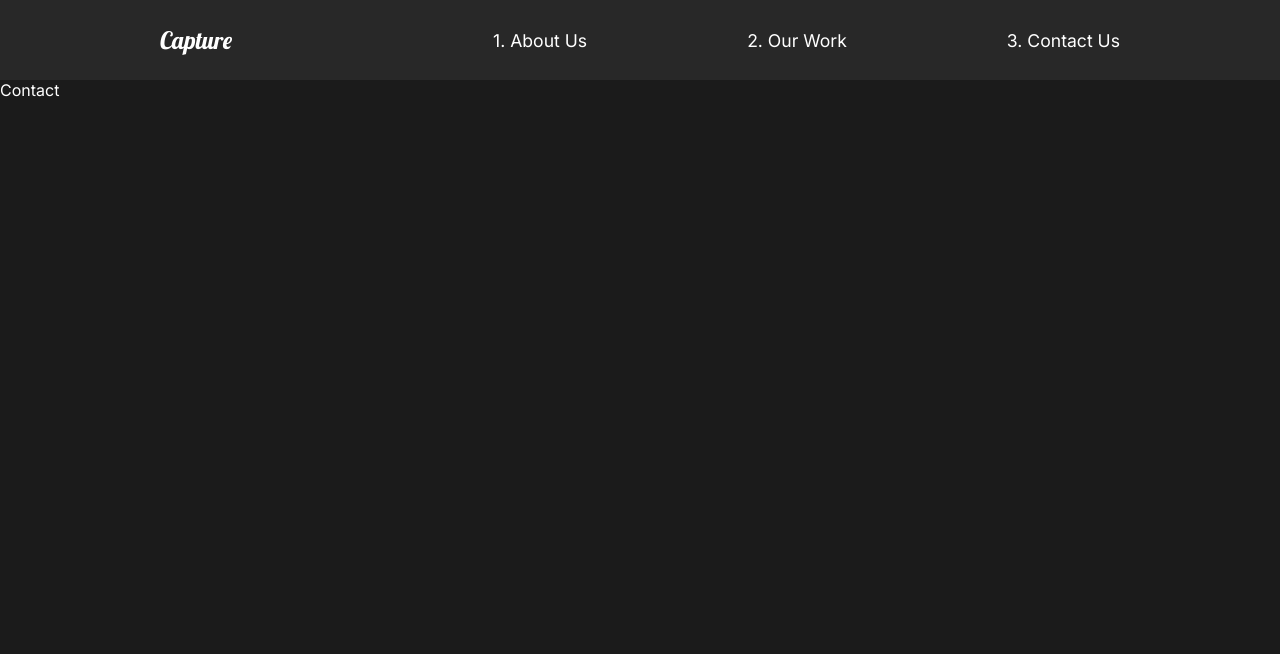
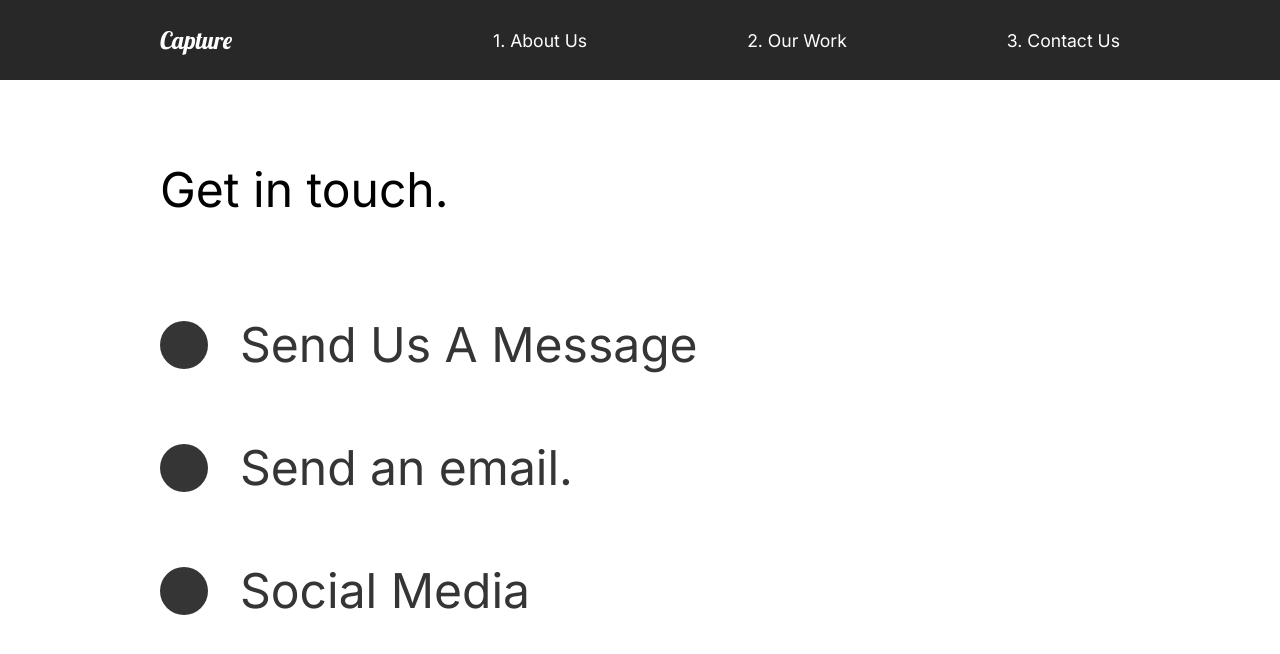
Before and after one commit to biZan7X/capture, a React (Create React App) app: page /contact in a window 1280 px wide. Shown: the top 654 px of the page. Built offline with nearby package versions, Linux system fonts and the light colour scheme.

Commit message:
feat - contact page

```diff
--- a/src/components/GlobalStyle.jsx
+++ b/src/components/GlobalStyle.jsx
@@ -12,6 +12,7 @@ const GlobalStyle = createGlobalStyle`
 body{
     background: #1b1b1b;
     font-family: 'Inter', sans-serif;
+    overflow-x : hidden;
 }
 
 button{
--- a/src/components/Nav.jsx
+++ b/src/components/Nav.jsx
@@ -33,6 +33,9 @@ const StyledNav = styled.nav`
 	align-items: center;
 	padding: 1rem 10rem;
 	background: #282828;
+	position: sticky;
+	top: 0%;
+	z-index: 5;
 	a {
 		color: white;
 		text-decoration: none;
--- a/src/pages/Contact.jsx
+++ b/src/pages/Contact.jsx
@@ -1,21 +1,73 @@
 import React from "react";
+
+import styled from "styled-components";
 
 //framer motion
 import { motion } from "framer-motion";
-import { pageAnimation } from "../animation";
+import { pageAnimation, titleAnim } from "../animation";
 
 const Contact = () => {
 	return (
-		<motion.div
-			style={{ color: "white" }}
+		<ContactStyle
+			style={{ background: "#fff" }}
 			variants={pageAnimation}
 			initial="hidden"
 			animate="show"
 			exit="exit"
 		>
-			Contact
-		</motion.div>
+			<Title>
+				<Hide>
+					<motion.h2 variants={titleAnim}>Get in touch.</motion.h2>
+				</Hide>
+			</Title>
+			<div>
+				<Hide>
+					<Social variants={titleAnim}>
+						<Circle />
+						<h2>Send Us A Message</h2>
+					</Social>
+				</Hide>
+				<Hide>
+					<Social variants={titleAnim}>
+						<Circle />
+						<h2>Send an email.</h2>
+					</Social>
+				</Hide>
+				<Hide>
+					<Social variants={titleAnim}>
+						<Circle />
+						<h2>Social Media</h2>
+					</Social>
+				</Hide>
+			</div>
+		</ContactStyle>
 	);
 };
 
+const ContactStyle = styled(motion.div)`
+	padding: 5rem 10rem;
+	color: #353535;
+	min-height: 90vh;
+`;
+const Title = styled.div`
+	margin-bottom: 4rem;
+	color: black;
+`;
+const Hide = styled.div`
+	overflow: hidden;
+`;
+const Circle = styled.div`
+	border-radius: 50%;
+	width: 3rem;
+	height: 3rem;
+	background: #353535;
+`;
+const Social = styled(motion.div)`
+	display: flex;
+	align-items: center;
+	h2 {
+		margin: 2rem;
+	}
+`;
+
 export default Contact;
```
